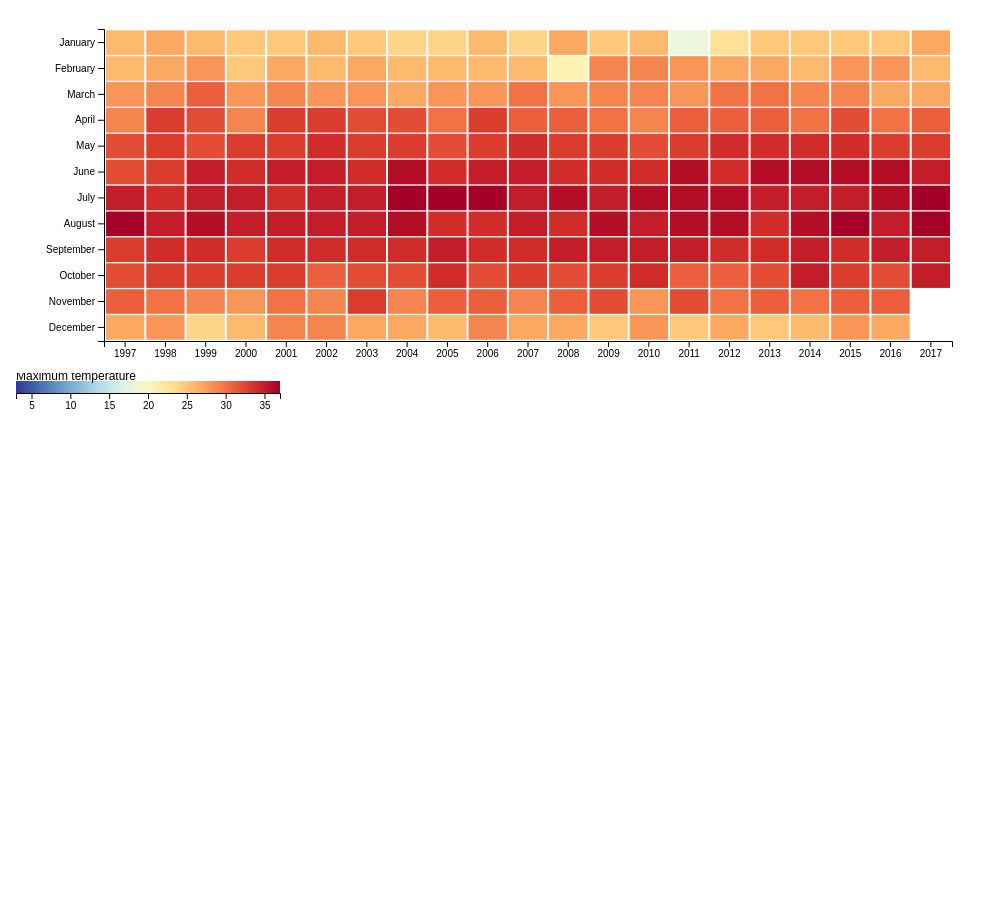
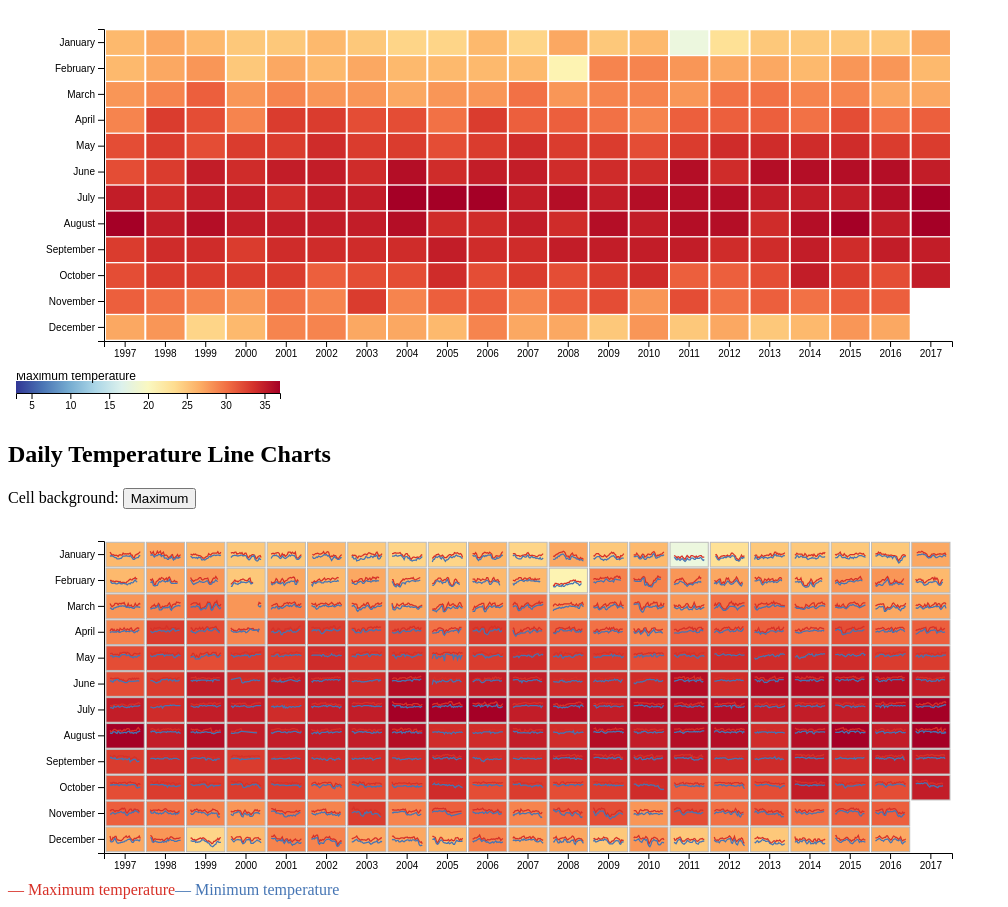
Before and after one commit to coreychrud/CSCE-679, a website built with Vite: page index.html in a window 1280 px wide. Shown: the part 104-1011 px from the top of the page, without its empty margins (0-1008 px from the left). Before the commit the page ends 800 px from the top, so only its background shows below. Built offline with nearby package versions, Linux system fonts and the light colour scheme.

Commit message:
updated level 2 to be the same as level 1 but with the new inner bar charts

```diff
--- a/index.html
+++ b/index.html
@@ -8,9 +8,14 @@
   <h1>Temperature Data</h1>
 
   <script type="module">
-    import { data } from "./level1.js";
+    import { data as level1 } from "./level1.js";
+    import { data as level2 } from "./level2.js";
 
-    data.then((chartElement) => {
+    level1.then((chartElement) => {
+      document.body.appendChild(chartElement);
+    });
+
+    level2.then((chartElement) => {
       document.body.appendChild(chartElement);
     });
   </script>
--- a/level1.js
+++ b/level1.js
@@ -5,8 +5,11 @@ const width = 960;
 const height = 360;
 const monthNames = d3.timeFormat("%B");
 
-// Load the daily records and convert them into one summarized cell per year-month.
-export const data = d3.csv("./temperature_daily.csv", d3.autoType).then((rows) => {
+// Load the daily records once so other visualizations can reuse the same data.
+export const temperatureRows = d3.csv("./temperature_daily.csv", d3.autoType);
+
+// Convert the daily records into one summarized cell per year-month.
+export const data = temperatureRows.then((rows) => {
   const cells = Array.from(
     d3.rollup(
       rows,
--- /dev/null
+++ b/level2.js
@@ -0,0 +1,175 @@
+import * as d3 from "d3";
+import { temperatureRows } from "./level1.js";
+
+const margin = { top: 32, right: 16, bottom: 16, left: 96 };
+const width = 960;
+const height = 360;
+const monthNames = d3.timeFormat("%B");
+
+// Build a second year-by-month matrix, keeping every daily value in each cell.
+export const data = temperatureRows.then((rows) => {
+  const cells = Array.from(
+    d3.rollup(
+      rows,
+      (values) => ({
+        year: values[0].date.getFullYear(),
+        month: values[0].date.getMonth(),
+        values: values.sort((a, b) => d3.ascending(a.date, b.date)),
+      }),
+      (row) => row.date.getFullYear(),
+      (row) => row.date.getMonth(),
+    ),
+    ([, months]) => Array.from(months.values()),
+  ).flat();
+
+  // Reserve room for the axis labels and calculate the matrix dimensions.
+  const innerWidth = width - margin.left - margin.right;
+  const innerHeight = height - margin.top - margin.bottom;
+
+  // Map years to columns and calendar months to rows.
+  const xScale = d3
+    .scaleBand()
+    .domain(cells.map((cell) => cell.year).sort(d3.ascending))
+    .range([0, innerWidth])
+    .padding(0.05);
+  const yScale = d3
+    .scaleBand()
+    .domain(d3.range(12))
+    .range([0, innerHeight])
+    .padding(0.05);
+
+  // Use one shared vertical temperature range inside every small multiple.
+  const temperatureScale = d3
+    .scaleLinear()
+    .domain([
+      d3.min(rows, (row) => row.min_temperature),
+      d3.max(rows, (row) => row.max_temperature),
+    ])
+    .range([yScale.bandwidth() - 4, 4]);
+
+  // Match level 1's red-to-blue background color mapping.
+  const colorScale = d3
+    .scaleSequential()
+    .interpolator(d3.interpolateRdYlBu)
+    .domain([
+      d3.max(rows, (row) => row.max_temperature),
+      d3.min(rows, (row) => row.min_temperature),
+    ]);
+  const dayScale = d3.scaleLinear().domain([1, 31]).range([4, xScale.bandwidth() - 4]);
+
+  // Create the exported container and identify this second visualization.
+  const container = document.createElement("div");
+  const title = document.createElement("h2");
+  title.textContent = "Daily Temperature Line Charts";
+  container.appendChild(title);
+  const controls = d3.select(container).append("div");
+  const modeLabel = controls.append("label").text("Cell background: ");
+  const modeButton = modeLabel
+    .append("button")
+    .attr("type", "button")
+    .text("Maximum");
+
+  const svg = d3
+    .select(container)
+    .append("svg")
+    .attr("width", width)
+    .attr("height", height)
+    .attr("viewBox", `0 0 ${width} ${height}`)
+    .attr("role", "img")
+    .attr("aria-label", "Daily maximum and minimum temperature by year and month");
+  const chart = svg
+    .append("g")
+    .attr("transform", `translate(${margin.left},${margin.top})`);
+
+  // Create one translated SVG group for each year-month cell.
+  const cellGroups = chart
+    .selectAll("g.month-cell")
+    .data(cells)
+    .join("g")
+    .attr("class", "month-cell")
+    .attr(
+      "transform",
+      (cell) => `translate(${xScale(cell.year)},${yScale(cell.month)})`,
+    );
+
+  // Give each cell the level 1 background color based on its monthly maximum.
+  const cellBackgrounds = cellGroups
+    .append("rect")
+    .attr("width", xScale.bandwidth())
+    .attr("height", yScale.bandwidth())
+    .attr("fill", (cell) => colorScale(d3.max(cell.values, (row) => row.max_temperature)))
+    .attr("stroke", "#bbb");
+
+  // Create reusable line generators for daily maximum and minimum values.
+  const line = (measure) =>
+    d3
+      .line()
+      .x((row) => dayScale(row.date.getDate()))
+      .y((row) => temperatureScale(row[measure]));
+
+  // Draw the two daily temperature lines inside each month cell.
+  cellGroups
+    .append("path")
+    .attr("d", (cell) => line("max_temperature")(cell.values))
+    .attr("fill", "none")
+    .attr("stroke", "#d73027")
+    .attr("stroke-width", 1.25);
+  cellGroups
+    .append("path")
+    .attr("d", (cell) => line("min_temperature")(cell.values))
+    .attr("fill", "none")
+    .attr("stroke", "#4575b4")
+    .attr("stroke-width", 1.25);
+
+  // Make the cell's month and line meanings available on hover.
+  cellGroups
+    .append("title")
+    .text(
+      (cell) =>
+        `${cell.year} ${monthNames(new Date(2000, cell.month, 1))}: red maximum, blue minimum`,
+    );
+
+  const updateTemperature = (measure) => {
+    const showingMaximum = measure === "max_temperature";
+    cellBackgrounds.attr("fill", (cell) =>
+      colorScale(
+        showingMaximum
+          ? d3.max(cell.values, (row) => row[measure])
+          : d3.min(cell.values, (row) => row[measure]),
+      ),
+    );
+    modeButton.text(showingMaximum ? "Maximum" : "Minimum");
+    svg.attr(
+      "aria-label",
+      `Daily maximum and minimum temperature by year and month with ${showingMaximum ? "maximum" : "minimum"} cell backgrounds`,
+    );
+  };
+
+  modeButton.on("click", () => {
+    const nextMeasure =
+      modeButton.text() === "Maximum" ? "min_temperature" : "max_temperature";
+    updateTemperature(nextMeasure);
+  });
+
+  // Add the shared year and month axes for the matrix.
+  chart
+    .append("g")
+    .attr("transform", `translate(0,${innerHeight})`)
+    .call(d3.axisBottom(xScale).tickFormat(d3.format("d")));
+  chart
+    .append("g")
+    .call(d3.axisLeft(yScale).tickFormat((month) => monthNames(new Date(2000, month, 1))));
+
+  // Explain which line color represents each daily temperature measure.
+  const legend = d3.select(container).append("div").style("margin-top", "8px");
+  legend
+    .append("span")
+    .style("color", "#d73027")
+    .text("— Maximum temperature");
+  legend
+    .append("span")
+    .style("color", "#4575b4")
+    .text("— Minimum temperature");
+
+  return container;
+});
```
